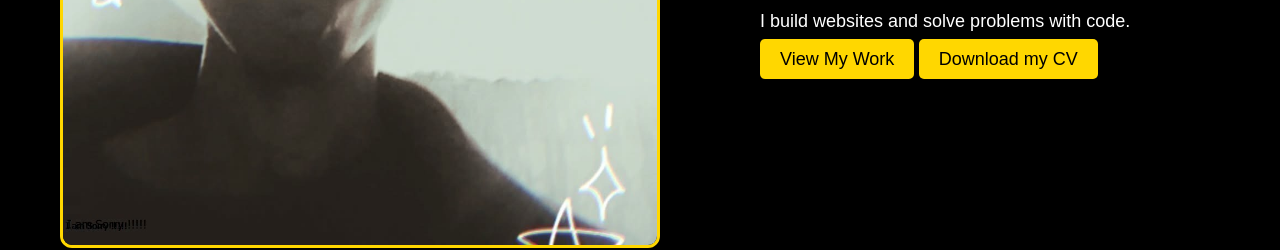
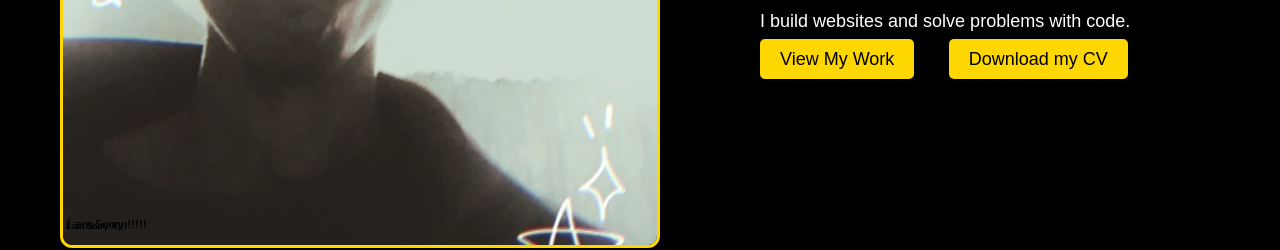
Before and after one commit to B0lt5/Portfolio-Website, a plain HTML site: page index.html in a window 1280 px wide. Shown: the part 584-834 px from the top of the page. Drawn offline with Linux system fonts and the light colour scheme.

Commit message:
CV Download Update
Added style for CV button

```diff
--- a/css/home.css
+++ b/css/home.css
@@ -42,6 +42,10 @@
     transition: background-color 0.3s ease;
   }
 
+  .header-text .btn#cv-btn {
+    margin-left: 30px; /* Space between the two buttons */
+  }
+
   .header-text .btn:hover {
     background-color: #d4af37; /* Slightly darker gold */
   }
```
